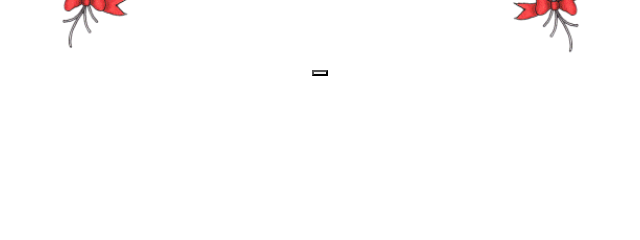
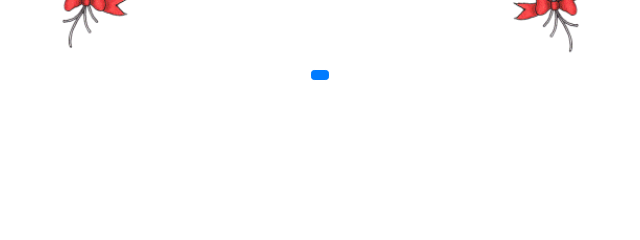
Before and after one commit to phamhung21/phamhung21.github.io, a plain HTML site: page index.html in a window 1280 px wide. Shown: the part 271-511 px from the top of the page, 320-960 px from the left. Drawn offline with nearby package versions, Linux system fonts and the light colour scheme.

Commit message:
second commit

```diff
--- a/index.html
+++ b/index.html
@@ -81,7 +81,7 @@
             </div>
         </div>
         <div class="row d-flex justify-content-center">
-            <button id="play" onclick="playAudio('audio/hpbd.mp3')"></button>
+            <button type="button" class="btn btn-primary btn-sm" id="play" onclick="playAudio('audio/hpbd.mp3')"></button>
         </div>
 
     </main>
```
